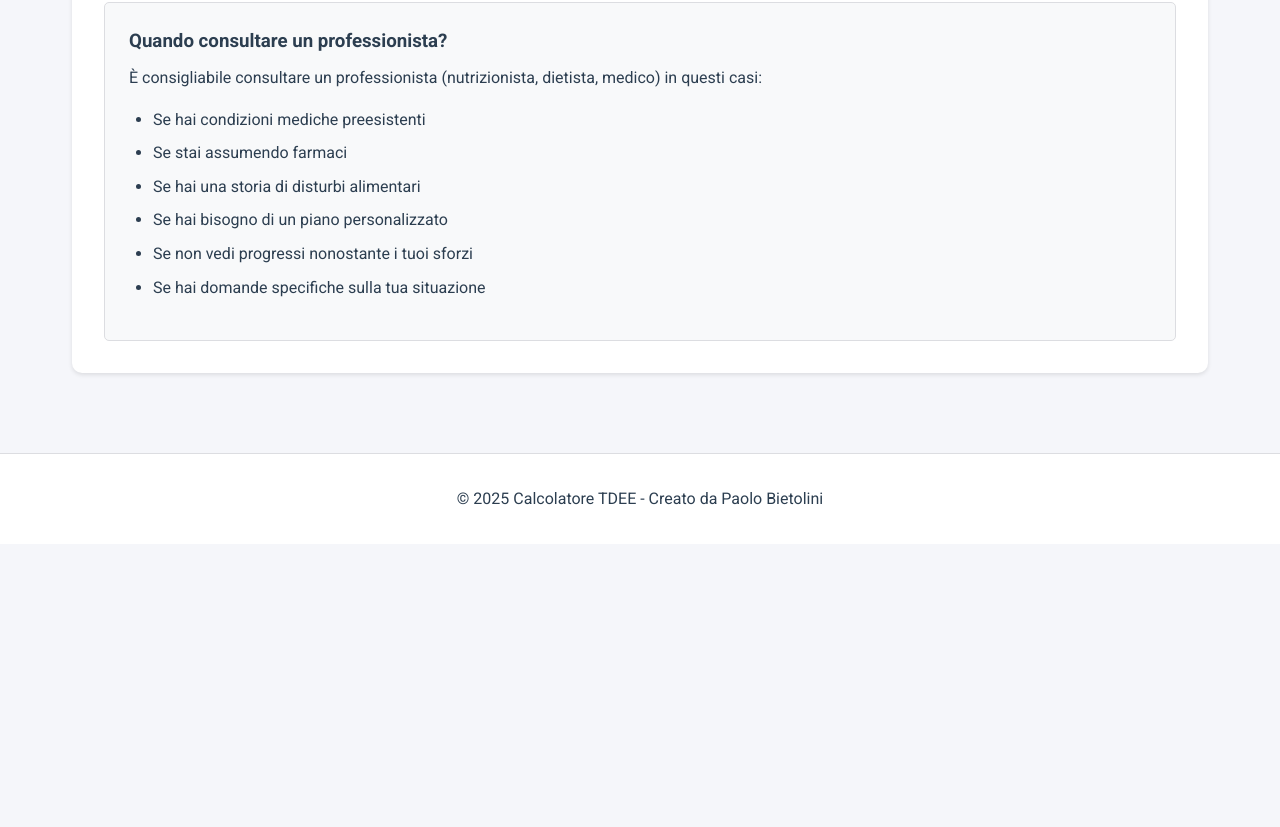
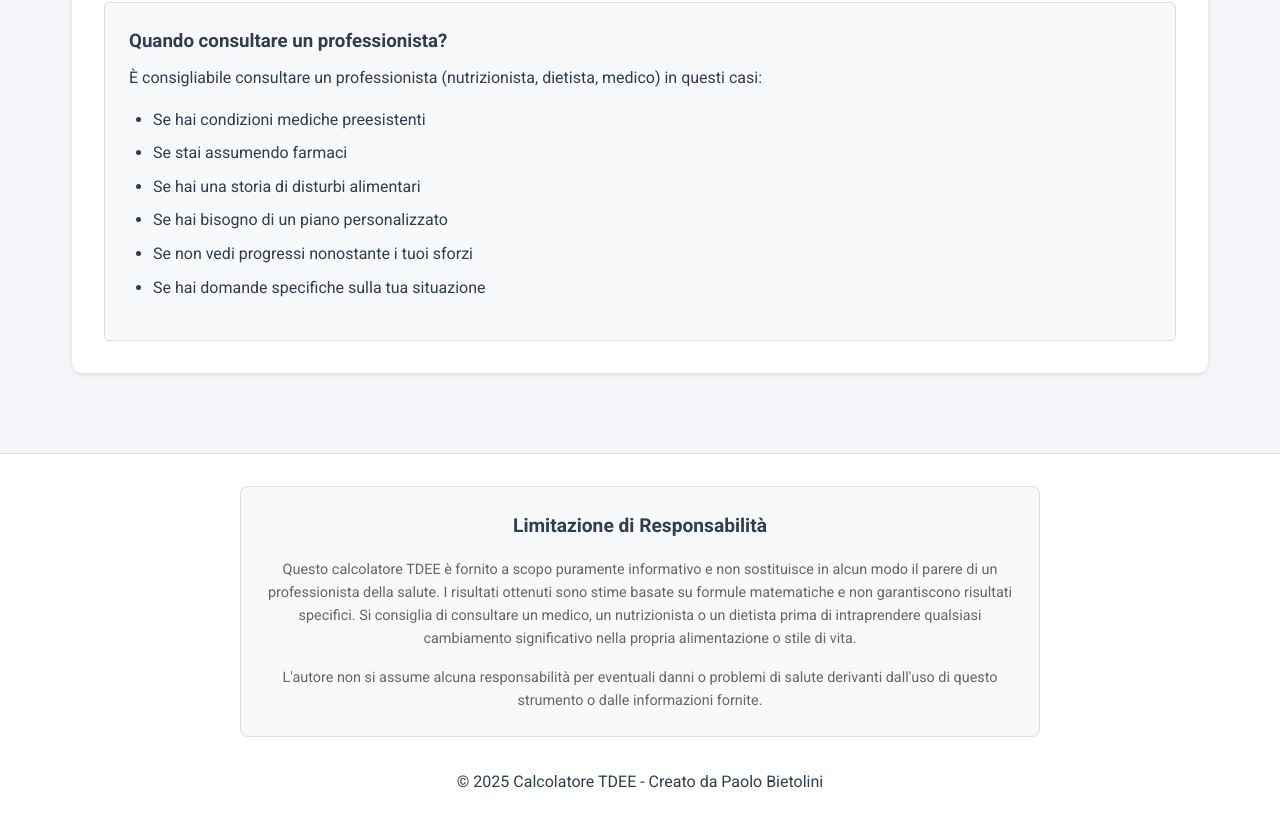
Before and after one commit to paolobtl/calcolatore_tdee, a plain HTML site: page index.html in a window 1280 px wide. Shown: the part 3913-4740 px from the top of the page. Before the commit the page ends 4457 px from the top, so only its background shows below. Drawn offline with Linux system fonts and the light colour scheme.

Commit message:
Aggiunta di una sezione di limitazione di responsabilità nel footer e stili CSS associati per la nuova classe disclaimer.

```diff
--- a/index.html
+++ b/index.html
@@ -202,6 +202,18 @@
     </main>
 
     <footer>
+        <div class="disclaimer">
+            <h3>Limitazione di Responsabilità</h3>
+            <p>Questo calcolatore TDEE è fornito a scopo puramente informativo e non sostituisce in alcun modo il parere
+                di un professionista della salute. I risultati ottenuti sono stime basate su formule matematiche e non
+                garantiscono risultati specifici. Si consiglia di consultare un medico, un nutrizionista o un dietista
+                prima di intraprendere qualsiasi cambiamento significativo nella propria alimentazione o stile di vita.
+            </p>
+            <p>L'autore non si assume alcuna responsabilità per eventuali danni o problemi di salute derivanti dall'uso
+                di questo strumento o dalle informazioni fornite.</p>
+        </div>
+
+
         <p>© 2025 Calcolatore TDEE - Creato da Paolo Bietolini</p>
     </footer>
 
--- a/styles.css
+++ b/styles.css
@@ -219,6 +219,32 @@ footer {
     border-top: 1px solid var(--border-color);
 }
 
+.disclaimer {
+    max-width: 800px;
+    margin: 0 auto 2rem auto;
+    padding: 1.5rem;
+    background-color: #f8f9fa;
+    border-radius: 8px;
+    border: 1px solid var(--border-color);
+}
+
+.disclaimer h3 {
+    color: var(--secondary-color);
+    margin-bottom: 1rem;
+    font-size: 1.2rem;
+}
+
+.disclaimer p {
+    font-size: 0.9rem;
+    line-height: 1.6;
+    color: #666;
+    margin-bottom: 1rem;
+}
+
+.disclaimer p:last-child {
+    margin-bottom: 0;
+}
+
 @media (max-width: 768px) {
     .navbar {
         padding: 1rem;
```
